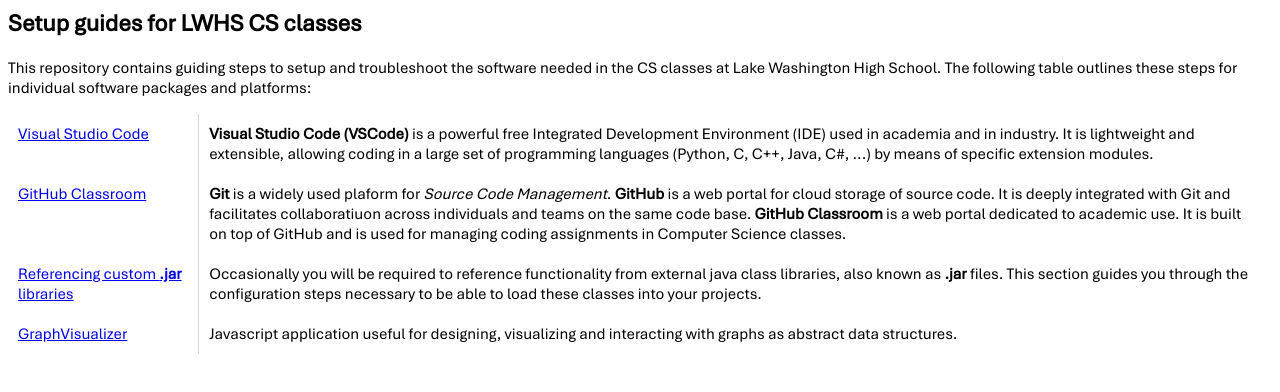
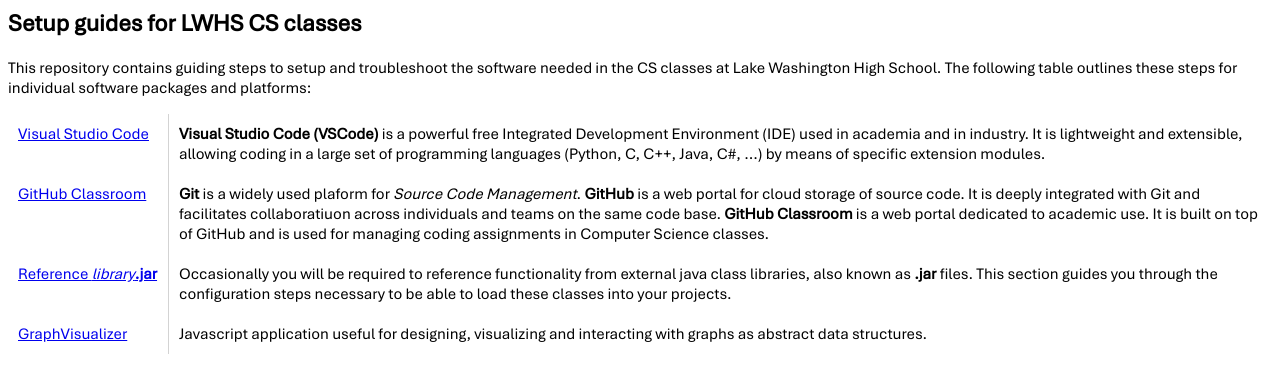
Before and after one commit to LWHSStave/Setup, a plain HTML site: page index.html in a window 1280 px wide. Drawn offline with Linux system fonts and the light colour scheme.

```diff
--- a/index.html
+++ b/index.html
@@ -26,7 +26,7 @@
             </td>
         </tr>
         <tr>
-            <td><a href="https://github.com/LWHSStave/Setup/tree/main/RefJar/README.md" target="_blank" rel="noopener">Referencing custom <b>.jar</b> libraries</a></td>
+            <td><a href="https://github.com/LWHSStave/Setup/tree/main/RefJar/README.md" target="_blank" rel="noopener">Reference <i>library</i><b>.jar</b></a></td>
             <td>Occasionally you will be required to reference functionality from external java class libraries, also known as <b>.jar</b> files. This section
                 guides you through the configuration steps necessary to be able to load these classes into your projects.
         </tr>
```
